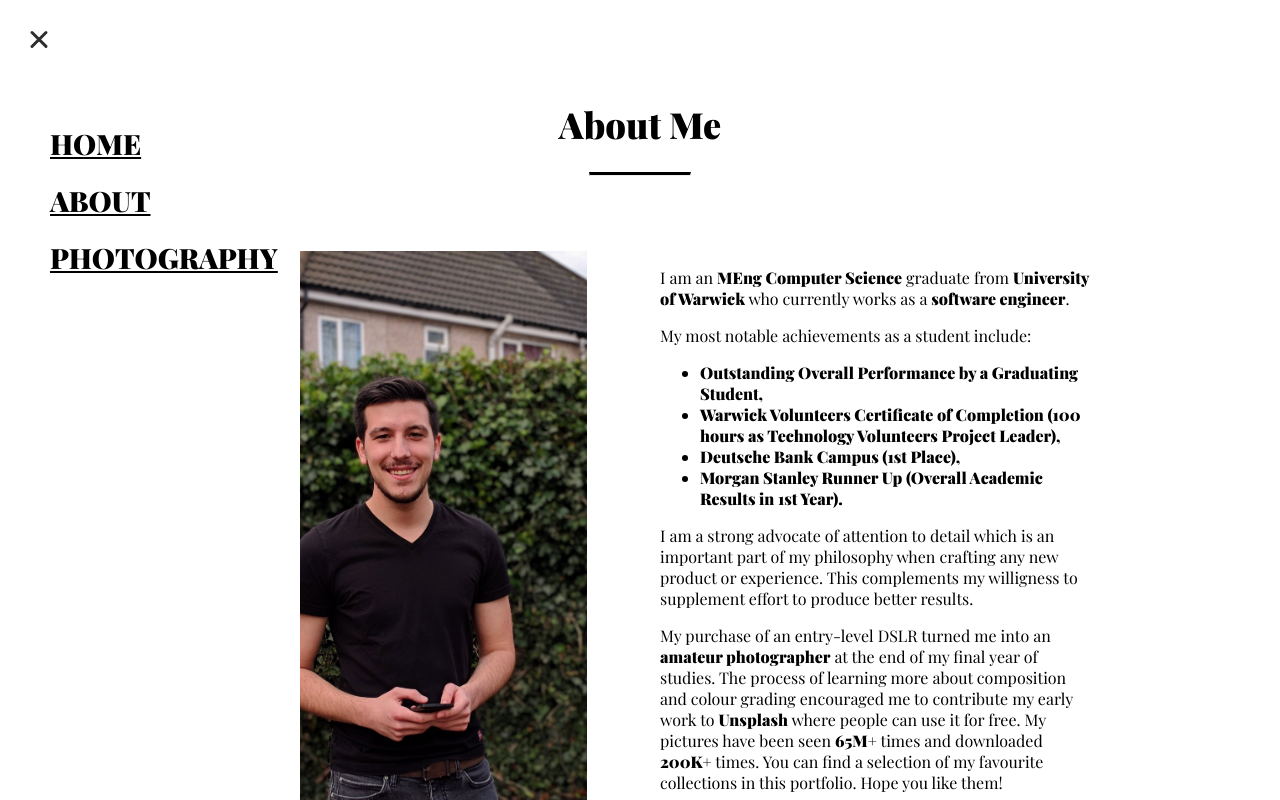
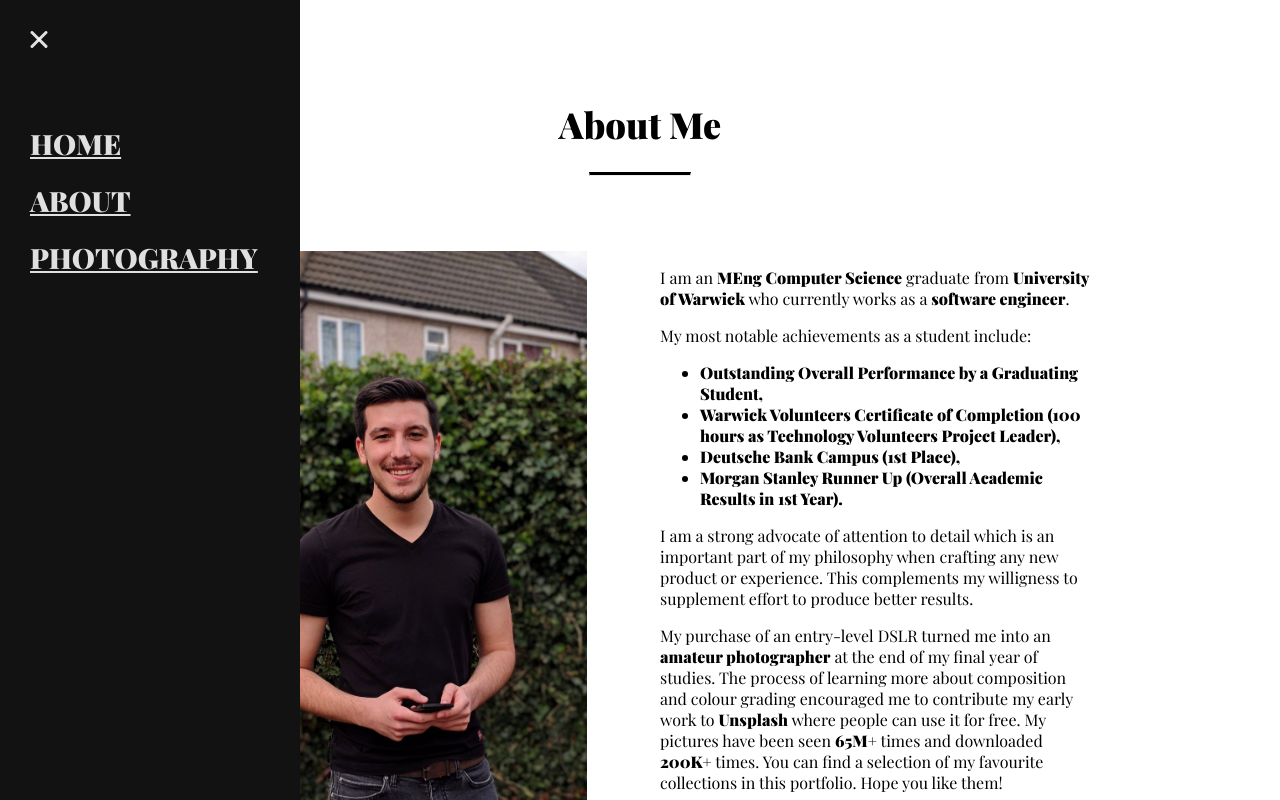
Before and after one commit to alexmotoc/portfolio, a React (Create React App) app: page /about in a window 1280 px wide. Both pictures are taken after a click on the button 40 px from the left and 43 px from the top of the page. Shown: the top 800 px of the page. Built offline with nearby package versions, Linux system fonts and the light colour scheme.

Commit message:
Changed navigation bar colour palette

```diff
--- a/src/components/About.tsx
+++ b/src/components/About.tsx
@@ -55,7 +55,7 @@ export const About: React.FunctionComponent<{}> = () => {
                     <hr className="social-media-separator"/>
                     <div>
                         {socialMedia.map(item => (
-                            <a href={item.url}><img className="social-media-icon" src={`social-media/${item.name.toLowerCase()}-icon.svg`} alt={`${item.name} Icon`} /></a>
+                            <a key={item.name} href={item.url}><img className="social-media-icon" src={`social-media/${item.name.toLowerCase()}-icon.svg`} alt={`${item.name} Icon`} /></a>
                         ))}
                     </div>
                 </Grid>
--- a/src/components/MenuToggle.tsx
+++ b/src/components/MenuToggle.tsx
@@ -5,8 +5,9 @@ const Path = (props: any) => (
   <motion.path
     fill="transparent"
     strokeWidth="3"
-    stroke="hsl(0, 0%, 18%)"
+    stroke="#fff"
     strokeLinecap="round"
+    opacity="0.87"
     {...props}
   />
 );
@@ -23,7 +24,7 @@ export const MenuToggle = ({ toggle }: { toggle: any }) => (
       <Path
         d="M 2 9.423 L 20 9.423"
         variants={{
-          closed: { opacity: 1 },
+          closed: { opacity: 0.87 },
           open: { opacity: 0 }
         }}
         transition={{ duration: 0.1 }}
--- a/src/index.css
+++ b/src/index.css
@@ -16,6 +16,7 @@ nav {
   left: 0;
   bottom: 0;
   width: 300px;
+  z-index: 1;
 }
 
 .background {
@@ -24,7 +25,7 @@ nav {
   left: 0;
   bottom: 0;
   width: 300px;
-  background: #fff;
+  background: #121212;
 }
 
 button {
@@ -60,14 +61,14 @@ button {
   font-size: 32px;
   list-style: none;
   margin-bottom: 20px;
-  margin-left: 25px;
+  margin-left: 5px;
   display: flex;
   align-items: center;
-  cursor: pointer;
 }
 
 .menu-item {
-  color: #000;
+  color: #fff;
+  opacity: 0.87;
   font-size: 28px;
   font-weight: 900;
 }
```
